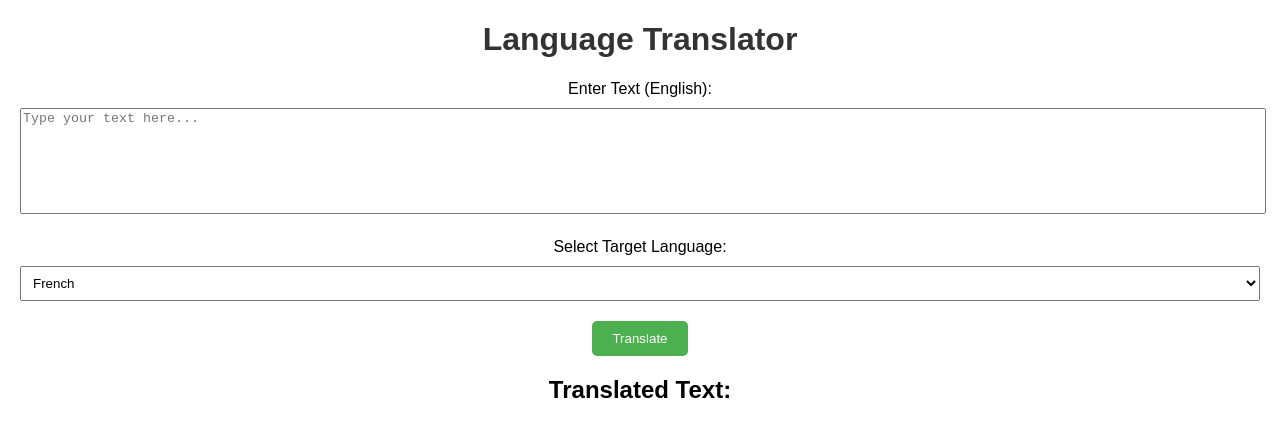
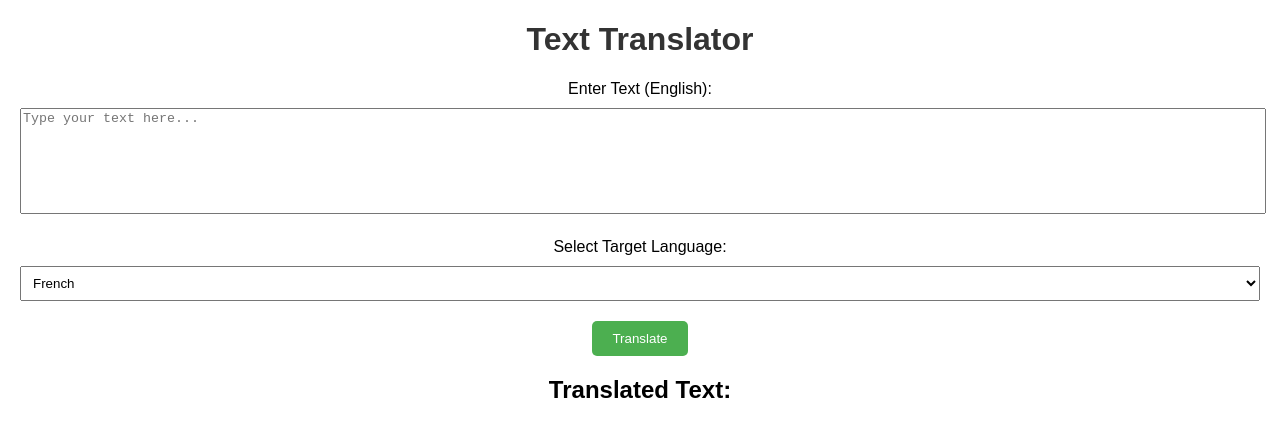
Before and after one commit to 828-kalyan/Hospital-website1, a plain HTML site: page ai.html in a window 1280 px wide. Drawn offline with Linux system fonts and the light colour scheme.

Commit message:
Update ai.html

```diff
--- a/ai.html
+++ b/ai.html
@@ -49,7 +49,7 @@
     </style>
 </head>
 <body>
-    <h1>Language Translator</h1>
+    <h1>Text Translator</h1>
 
     <label for="sourceText">Enter Text (English):</label>
     <textarea id="sourceText" placeholder="Type your text here..." rows="4"></textarea>
```
